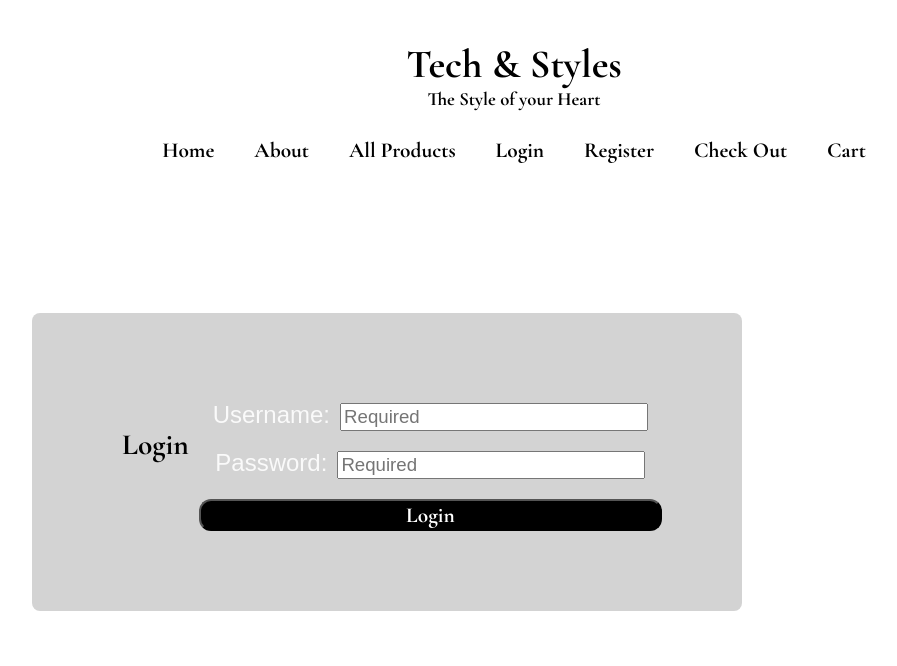
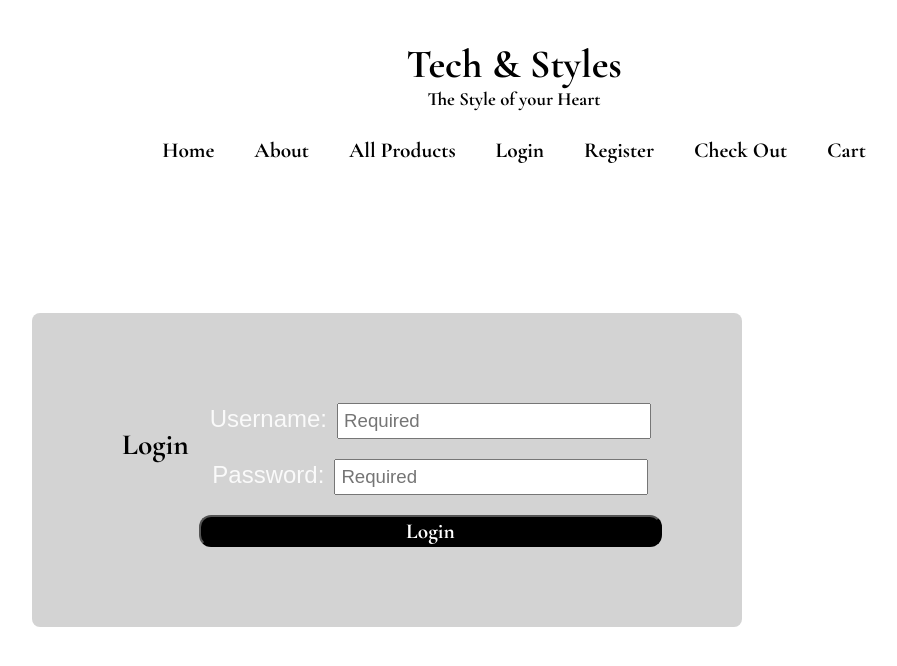
Before and after one commit to Capstone-ACC/My-Capstone, a React (Vite) app: page /login in a window 1280 px wide. Shown: the top 666 px of the page, without its empty margins (126-1023 px from the left). Built offline with nearby package versions, Linux system fonts and the light colour scheme.

Commit message:
adding more styles and spacing

```diff
--- a/src/components/Login.jsx
+++ b/src/components/Login.jsx
@@ -5,11 +5,11 @@ export default function Login() {
     const [username, setUsername] = useState("")
     const [password, setPassword] = useState("")
 
-    function inputUsername(e) {
+  const inputUsername = (e) => {
         setUsername(e.target.value)
     }
 
-    function inputPassword(e) {
+   const inputPassword = (e) => {
         setPassword(e.target.value)
     }
 
@@ -25,7 +25,7 @@ export default function Login() {
                 value={username}
                 className="input-login"
                 placeholder="Required"
-                onChange={inputUsername}/>
+                onChange={inputUsername} />
             </label>
 
             <label>
@@ -39,7 +39,6 @@ export default function Login() {
 
             <button className="login-button">Login</button>
         </form>
-
     </div>
   )
 }
--- a/src/components/LoginStyles.css
+++ b/src/components/LoginStyles.css
@@ -34,6 +34,8 @@ label {
     width: 300px;
     font-size: 14pt;
     font-family: Arial, Helvetica, sans-serif;
+    caret-color: lightslategray;
+    padding: 5px;
 }
 
 .login-button {
```
